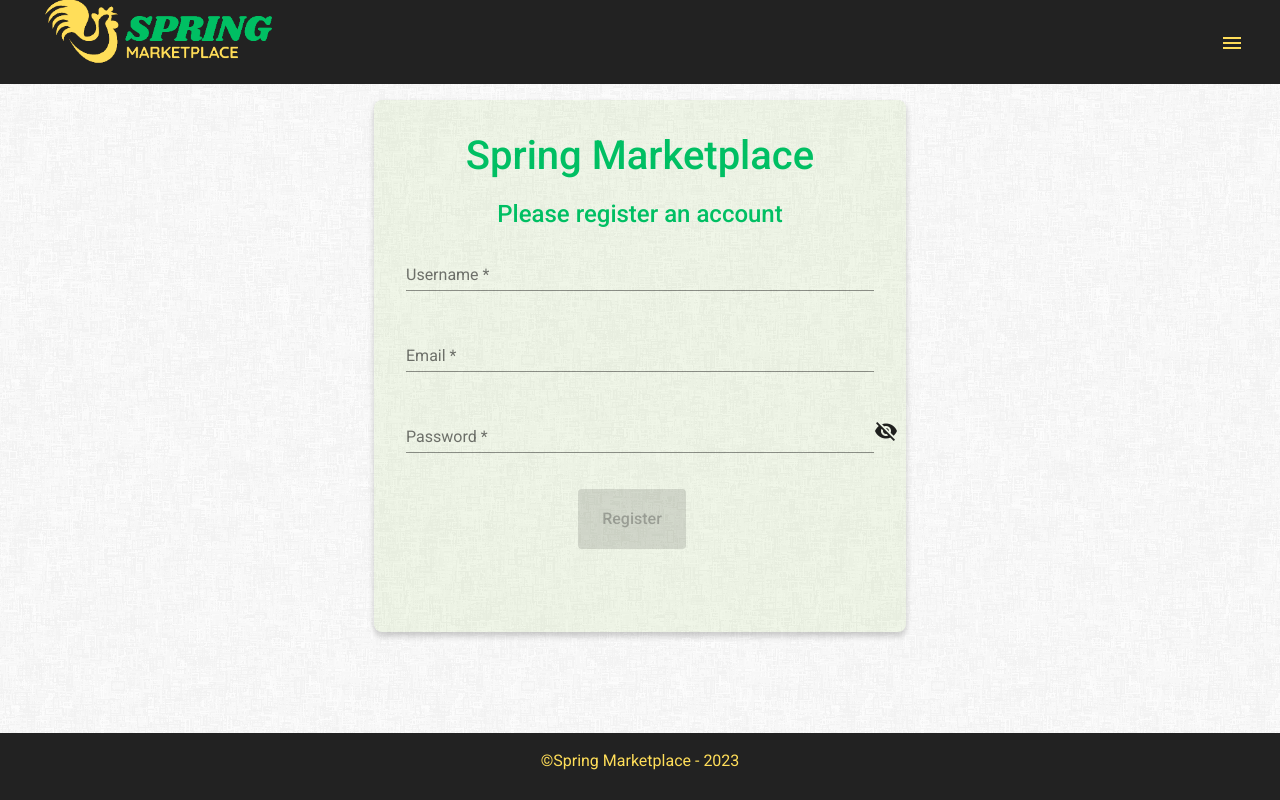
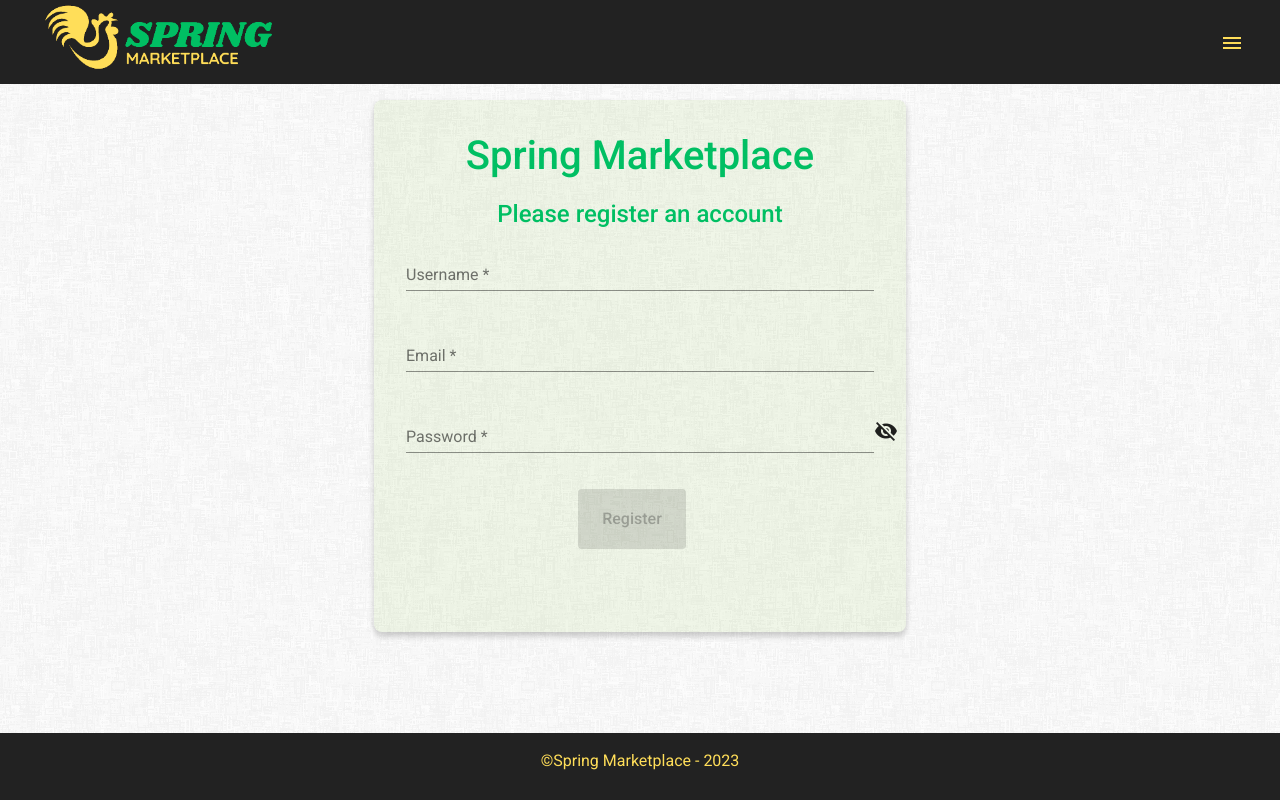
Before and after one commit to michaelivanov1/spring-marketplace, an Angular app in the folder frontend/: page / in a window 1280 px wide. Built offline with nearby package versions, Linux system fonts and the light colour scheme.

Commit message:
centered the logo

```diff
--- a/frontend/src/styles.scss
+++ b/frontend/src/styles.scss
@@ -34,7 +34,7 @@ mat-card {
       .logo {
         width: 25vw;
         height: 25vw;
-        padding-bottom: 8vw;
+        padding-bottom: 7vw;
       }
 
       .app-menu {
```
